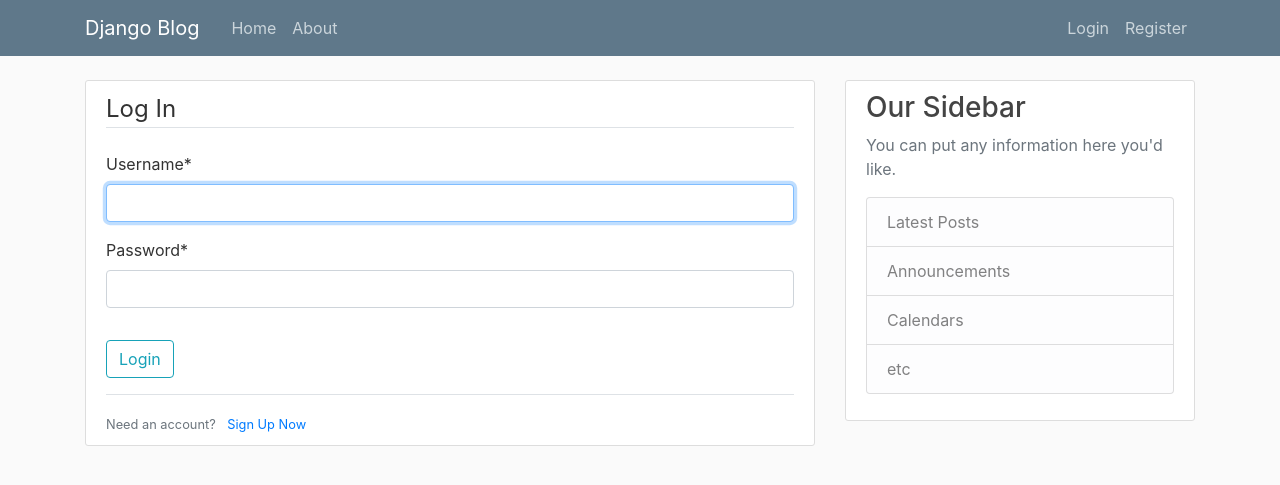
After one commit to snowflakes640/blog_django, a Django app: page /login/ in a window 1280 px wide. The commit adds this page. Shown: the top 485 px of the page. Run offline with Django 4.2, Linux system fonts and the light colour scheme; some libraries are stand-ins or nearby versions.

Commit message:
Login & Logout System

```diff
--- a/blog_django/blog_app/templates/blog_app/base.html
+++ b/blog_django/blog_app/templates/blog_app/base.html
@@ -32,8 +32,13 @@
               </div>
               <!-- Navbar Right Side -->
               <div class="navbar-nav">
-                <a class="nav-item nav-link" href="#">Login</a>
-                <a class="nav-item nav-link" href="#">Register</a>
+                {% if user.is_authenticated %}
+                <a class="nav-item nav-link" href="{% url 'profile' %}">Profile</a>
+                  <a class="nav-item nav-link" href="{% url 'logout' %}">Logout</a>
+                {% else %}
+                  <a class="nav-item nav-link" href="{% url 'login' %}">Login</a>
+                  <a class="nav-item nav-link" href="{% url 'register' %}">Register</a>
+                {% endif %}
               </div>
             </div>
           </div>
--- a/blog_django/blog_django/settings.py
+++ b/blog_django/blog_django/settings.py
@@ -121,6 +121,8 @@ USE_TZ = True
 
 STATIC_URL = 'static/'
 CRISPY_TEMPLATE_PACK = 'bootstrap4'
+LOGIN_REDIRECT_URL = "blog-home"
+LOGIN_URL = "login"
 
 # Default primary key field type
 # https://docs.djangoproject.com/en/4.2/ref/settings/#default-auto-field
--- a/blog_django/blog_django/urls.py
+++ b/blog_django/blog_django/urls.py
@@ -15,11 +15,15 @@ Including another URLconf
     2. Add a URL to urlpatterns:  path('blog/', include('blog.urls'))
 """
 from django.contrib import admin
+from django.contrib.auth import views as auth_views
 from django.urls import path, include
 from users import views as user_views
 
 urlpatterns = [
     path('admin/', admin.site.urls),
     path("blog/", include("blog_app.urls")),
-    path("register/", user_views.register, name="register")
+    path("register/", user_views.register, name="register"),
+    path("profile/", user_views.profile, name="profile"),
+    path("login/", auth_views.LoginView.as_view(template_name = "users/login.html"), name="login"),
+    path("logout/", auth_views.LogoutView.as_view(template_name = "users/logout.html"), name="logout")
 ]
--- /dev/null
+++ b/blog_django/users/templates/users/login.html
@@ -0,0 +1,24 @@
+{% extends "blog_app/base.html" %}
+{% load crispy_forms_tags %}
+{% block content %}
+   <div class="content-section">
+       <form method="POST">
+           {% csrf_token %}
+           <fieldset class="form-group">
+               <legend class="border-bottom mb-4">
+                   Log In
+               </legend>
+               {{ form|crispy }}
+           </fieldset>
+           <div class="form-group">
+               <button class="btn btn-outline-info" type="submit">Login</button>
+           </div>
+       </form>
+       <div class="border-top pt-3">
+           <small class="text-muted">
+               Need an account?
+               <a class="ml-2" href="{% url 'register' %}">Sign Up Now</a>
+           </small>
+       </div>
+   </div>
+{% endblock content %}
--- /dev/null
+++ b/blog_django/users/templates/users/profile.html
@@ -0,0 +1,5 @@
+{% extends "blog_app/base.html" %}
+{% load crispy_forms_tags %}
+{% block content %}
+   <h1>{{ user.username }}</h1>
+{% endblock content %}
--- a/blog_django/users/templates/users/register.html
+++ b/blog_django/users/templates/users/register.html
@@ -17,7 +17,7 @@
         <div class="border-top pt-3">
             <small class="text-muted">
                 Already have an account?
-                <a class="ml-2" href="#">Sign In</a>
+                <a class="ml-2" href="{% url 'login' %}">Log In</a>
             </small>
         </div>
     </div>
```
Also changed, not shown: blog_django/users/templates/users/logout.html (added, +11 -0 lines), blog_django/users/views.py (+6 -2 lines), blog_django/db.sqlite3.
